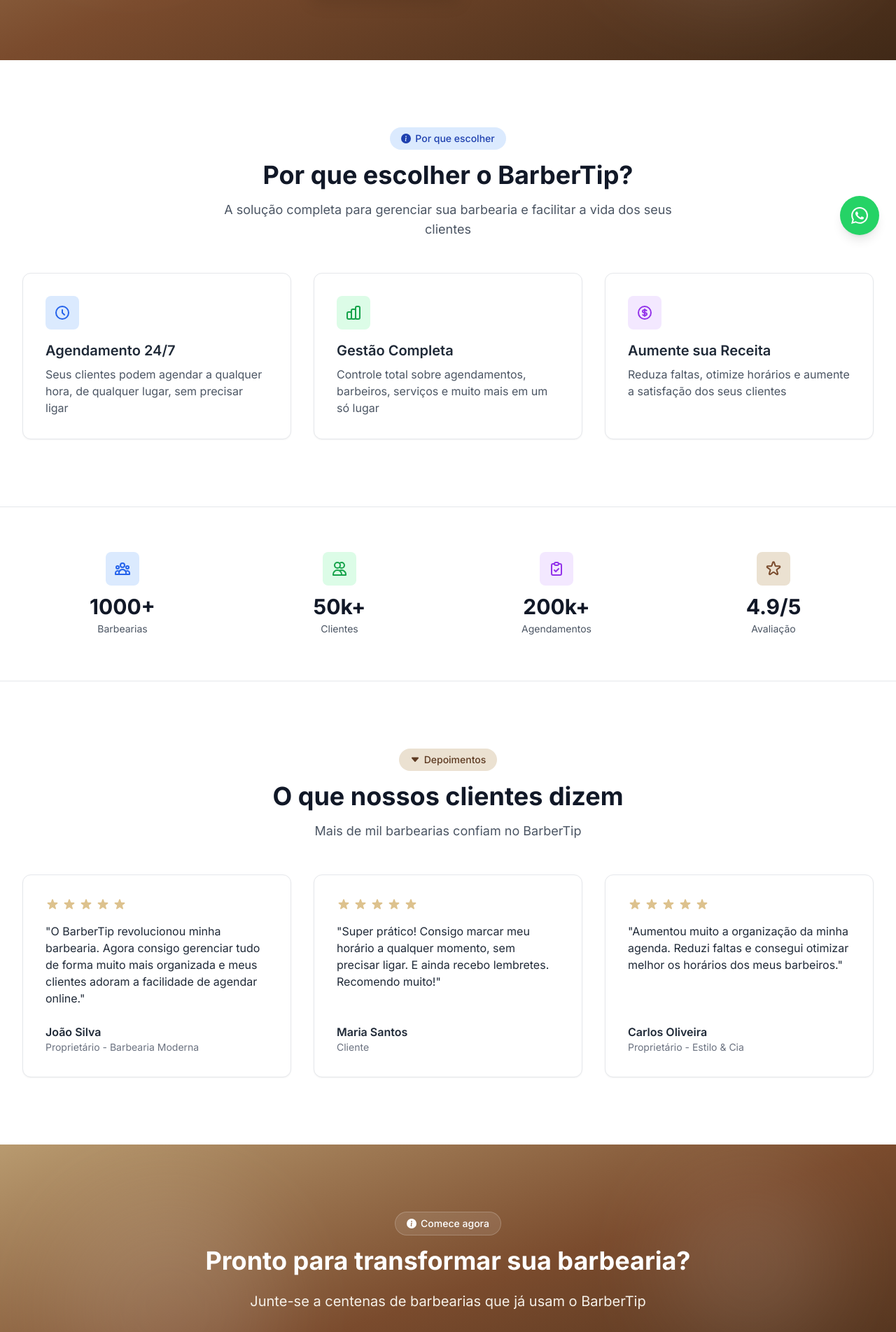
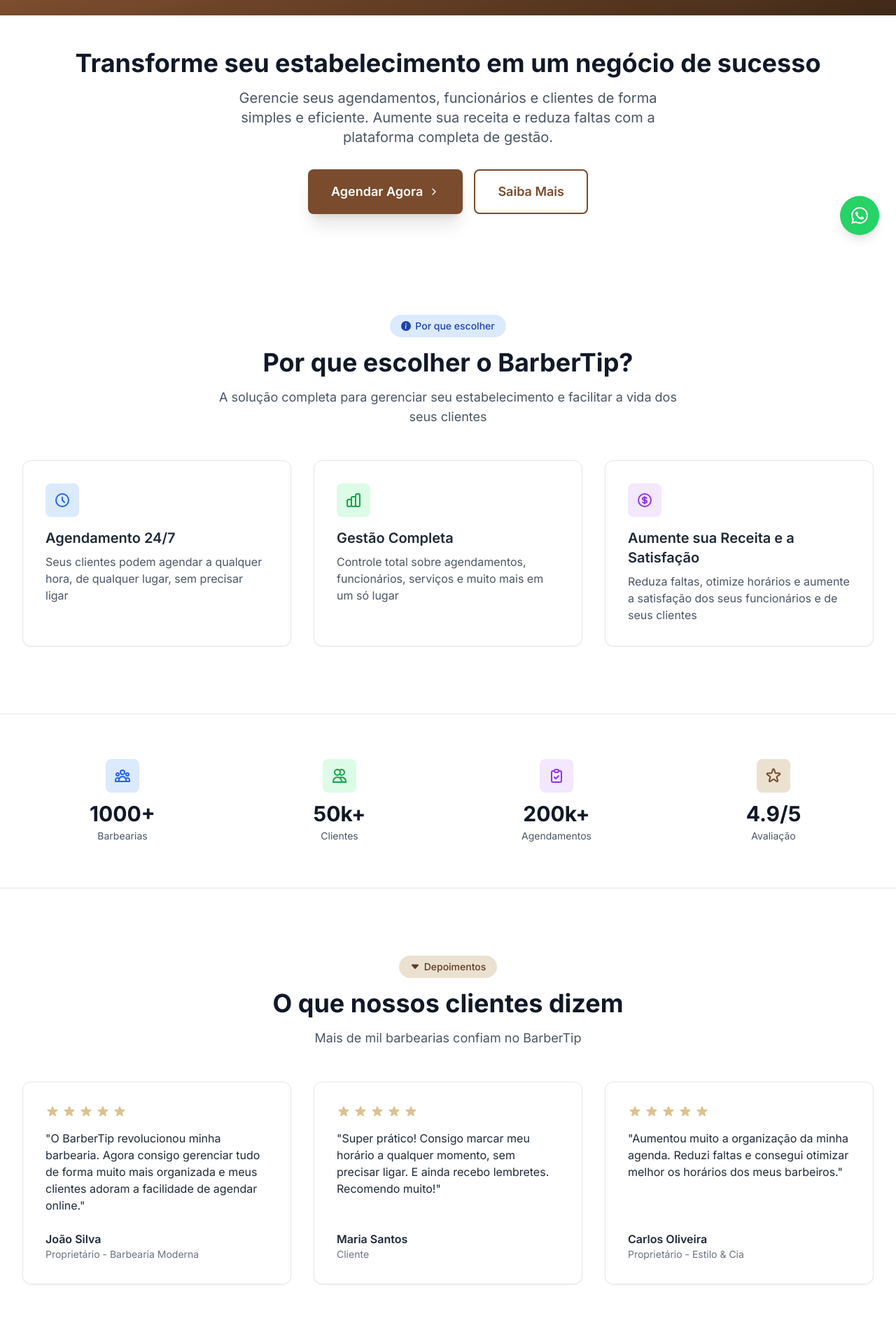
Before and after one commit to IgorLohan/barbertip, a Next.js app in the folder frontend/: page / in a window 1280 px wide. Shown: the part 440-2344 px from the top of the page at 70% size. Built offline with nearby package versions, Linux system fonts and the light colour scheme; no server answers.

Commit message:
Ajustando texto e botoes para ficar no lugar correto

```diff
--- a/frontend/app/page.tsx
+++ b/frontend/app/page.tsx
@@ -356,13 +356,28 @@
                 </button>
               </form>
             </div>
+          </div>
+        </div>
+      </section>
 
-            <div className="flex flex-col sm:flex-row gap-3 sm:gap-4 justify-center px-4">
+      {/* Action Buttons Section */}
+      <section className="py-8 sm:py-12 bg-white">
+        <div className="max-w-7xl mx-auto px-4 sm:px-6 lg:px-8">
+          <div className="text-center mb-8">
+            <h2 className="text-2xl sm:text-3xl md:text-4xl font-bold text-gray-900 mb-4">
+              Transforme seu estabelecimento em um negócio de sucesso
+            </h2>
+            <p className="text-lg sm:text-xl text-gray-600 max-w-2xl mx-auto">
+              Gerencie seus agendamentos, funcionários e clientes de forma simples e eficiente.
+              Aumente sua receita e reduza faltas com a plataforma completa de gestão.
+            </p>
+          </div>
+          <div className="flex flex-col sm:flex-row gap-3 sm:gap-4 justify-center">
             <a
               href="https://wa.me/5583986854857?text=Olá!%20Gostaria%20de%20agendar%20um%20horário"
               target="_blank"
               rel="noopener noreferrer"
-                className="py-3 sm:py-4 px-6 sm:px-8 inline-flex items-center gap-x-2 text-base sm:text-lg font-semibold rounded-lg border border-transparent bg-white text-primary-700 hover:bg-gray-100 disabled:opacity-50 disabled:pointer-events-none transition-colors shadow-xl"
+              className="py-3 sm:py-4 px-6 sm:px-8 inline-flex items-center gap-x-2 text-base sm:text-lg font-semibold rounded-lg border border-transparent bg-primary-700 text-white hover:bg-primary-800 disabled:opacity-50 disabled:pointer-events-none transition-colors shadow-xl"
             >
               Agendar Agora
               <svg className="flex-shrink-0 w-4 h-4" xmlns="http://www.w3.org/2000/svg" width="24" height="24" viewBox="0 0 24 24" fill="none" stroke="currentColor" strokeWidth="2" strokeLinecap="round" strokeLinejoin="round">
@@ -371,11 +386,10 @@
             </a>
             <Link
               href="#sobre"
-                className="py-3 sm:py-4 px-6 sm:px-8 inline-flex items-center gap-x-2 text-base sm:text-lg font-semibold rounded-lg border-2 border-white text-white hover:bg-white/10 disabled:opacity-50 disabled:pointer-events-none transition-colors"
+              className="py-3 sm:py-4 px-6 sm:px-8 inline-flex items-center gap-x-2 text-base sm:text-lg font-semibold rounded-lg border-2 border-primary-700 text-primary-700 hover:bg-primary-50 disabled:opacity-50 disabled:pointer-events-none transition-colors"
             >
               Saiba Mais
             </Link>
-            </div>
           </div>
         </div>
       </section>
@@ -394,7 +408,7 @@
               Por que escolher o BarberTip?
             </h2>
             <p className="text-lg text-gray-600 max-w-2xl mx-auto">
-              A solução completa para gerenciar sua barbearia e facilitar a vida dos seus clientes
+              A solução completa para gerenciar seu estabelecimento e facilitar a vida dos seus clientes
             </p>
           </div>
 
@@ -422,7 +436,7 @@
                 </div>
                 <h3 className="text-lg sm:text-xl font-semibold text-gray-800 mb-2">Gestão Completa</h3>
                 <p className="text-sm sm:text-base text-gray-600">
-                  Controle total sobre agendamentos, barbeiros, serviços e muito mais em um só lugar
+                  Controle total sobre agendamentos, funcionários, serviços e muito mais em um só lugar
                 </p>
               </div>
             </div>
@@ -434,9 +448,9 @@
                     <path strokeLinecap="round" strokeLinejoin="round" strokeWidth={2} d="M12 8c-1.657 0-3 .895-3 2s1.343 2 3 2 3 .895 3 2-1.343 2-3 2m0-8c1.11 0 2.08.402 2.599 1M12 8V7m0 1v8m0 0v1m0-1c-1.11 0-2.08-.402-2.599-1M21 12a9 9 0 11-18 0 9 9 0 0118 0z" />
                   </svg>
                 </div>
-                <h3 className="text-lg sm:text-xl font-semibold text-gray-800 mb-2">Aumente sua Receita</h3>
+                <h3 className="text-lg sm:text-xl font-semibold text-gray-800 mb-2">Aumente sua Receita e a Satisfação</h3>
                 <p className="text-sm sm:text-base text-gray-600">
-                  Reduza faltas, otimize horários e aumente a satisfação dos seus clientes
+                  Reduza faltas, otimize horários e aumente a satisfação dos seus funcionários e de seus clientes
                 </p>
               </div>
             </div>
@@ -565,10 +579,10 @@
             </span>
           </div>
           <h2 className="text-2xl sm:text-3xl md:text-4xl font-bold mb-4 sm:mb-6">
-            Pronto para transformar sua barbearia?
+            Pronto para transformar seu estabelecimento?
           </h2>
           <p className="text-lg sm:text-xl text-primary-100 mb-6 sm:mb-8">
-            Junte-se a centenas de barbearias que já usam o BarberTip
+            Junte-se a centenas de estabelecimentos que já usam o BarberTip
           </p>
           <div className="flex flex-col sm:flex-row gap-3 sm:gap-4 justify-center px-4">
             <a
@@ -601,7 +615,7 @@
                 />
               </div>
               <p className="text-xs sm:text-sm text-gray-400">
-                Sistema completo de agendamento para barbearias. Moderno, rápido e confiável.
+                Sistema completo de agendamento para estabelecimentos. Moderno, rápido e confiável.
               </p>
             </div>
 
```
Lines whose indentation alone changed are shown as unchanged.
